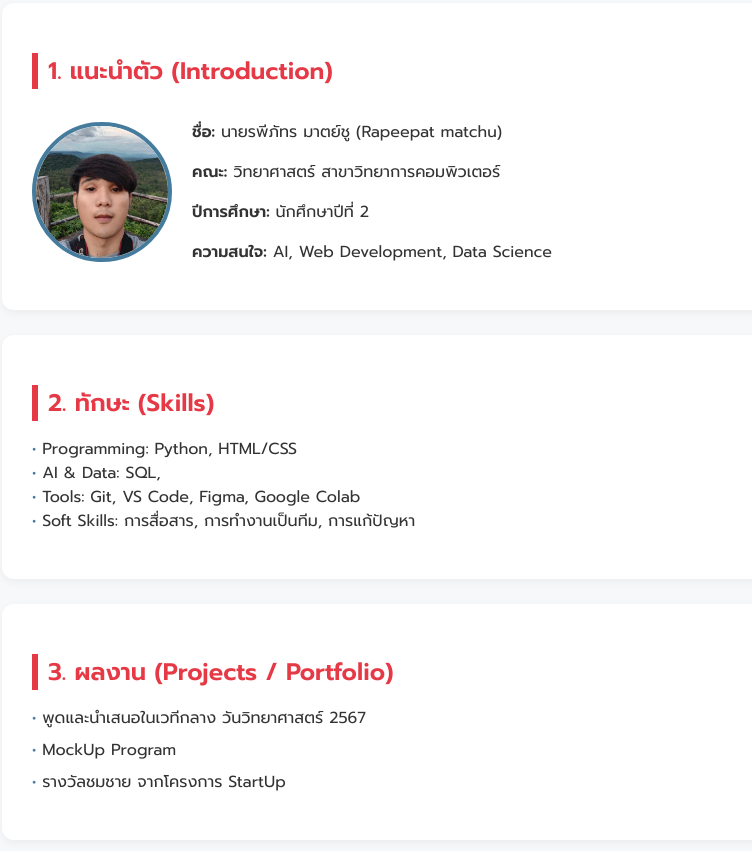
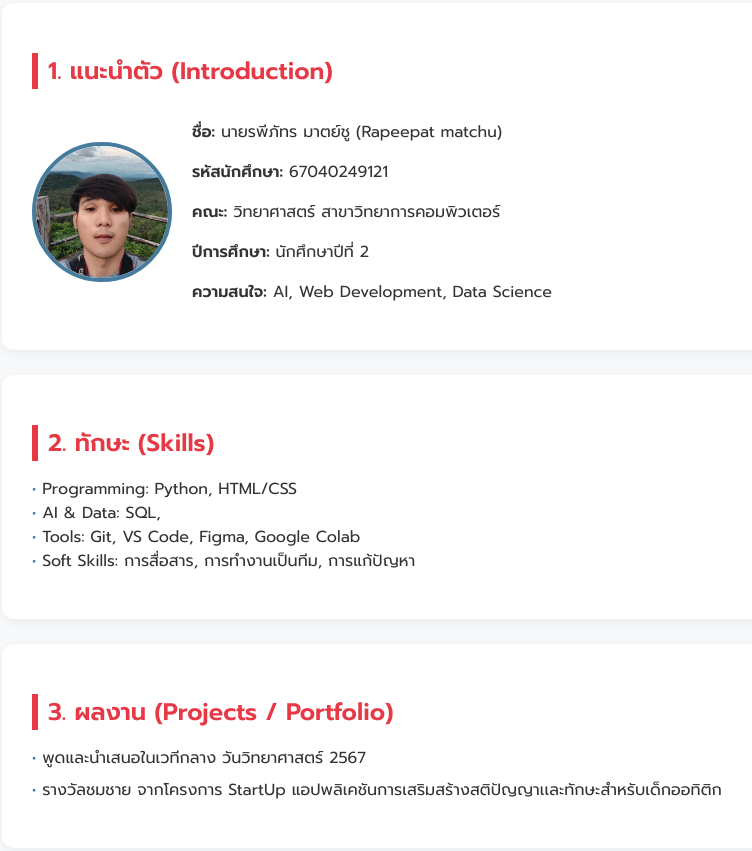
Before and after one commit to thegig009/thegig009.github.io, a plain HTML site: page index.html in a window 1280 px wide. Shown: the part 283-1134 px from the top of the page, without its empty margins (158-910 px from the left). Drawn offline with Linux system fonts and the light colour scheme.

Commit message:
Add files via upload

```diff
--- a/index.html
+++ b/index.html
@@ -151,6 +151,7 @@
         <img src="IMG_20251104_172903.jpg" alt="Profile Photo">
         <div>
           <p><strong>ชื่อ:</strong> นายรพีภัทร มาตย์ชู  (Rapeepat matchu)</p>
+          <p><strong>รหัสนักศึกษา:</strong> 67040249121</p>
           <p><strong>คณะ:</strong> วิทยาศาสตร์ สาขาวิทยาการคอมพิวเตอร์</p>
           <p><strong>ปีการศึกษา:</strong> นักศึกษาปีที่ 2</p>
           <p><strong>ความสนใจ:</strong> AI, Web Development, Data Science</p>
@@ -172,8 +173,7 @@
       <h2>3. ผลงาน (Projects / Portfolio)</h2>
       <ul>
         <li>พูดและนำเสนอในเวทีกลาง วันวิทยาศาสตร์ 2567 </li>
-        <li>MockUp Program</li>
-        <li>รางวัลชมชาย จากโครงการ StartUp</li>
+        <li>รางวัลชมชาย จากโครงการ StartUp แอปพลิเคชันการเสริมสร้างสติปัญญาเเละทักษะสำหรับเด็กออทิติก</li>
       </ul>
 
     </section>
```
